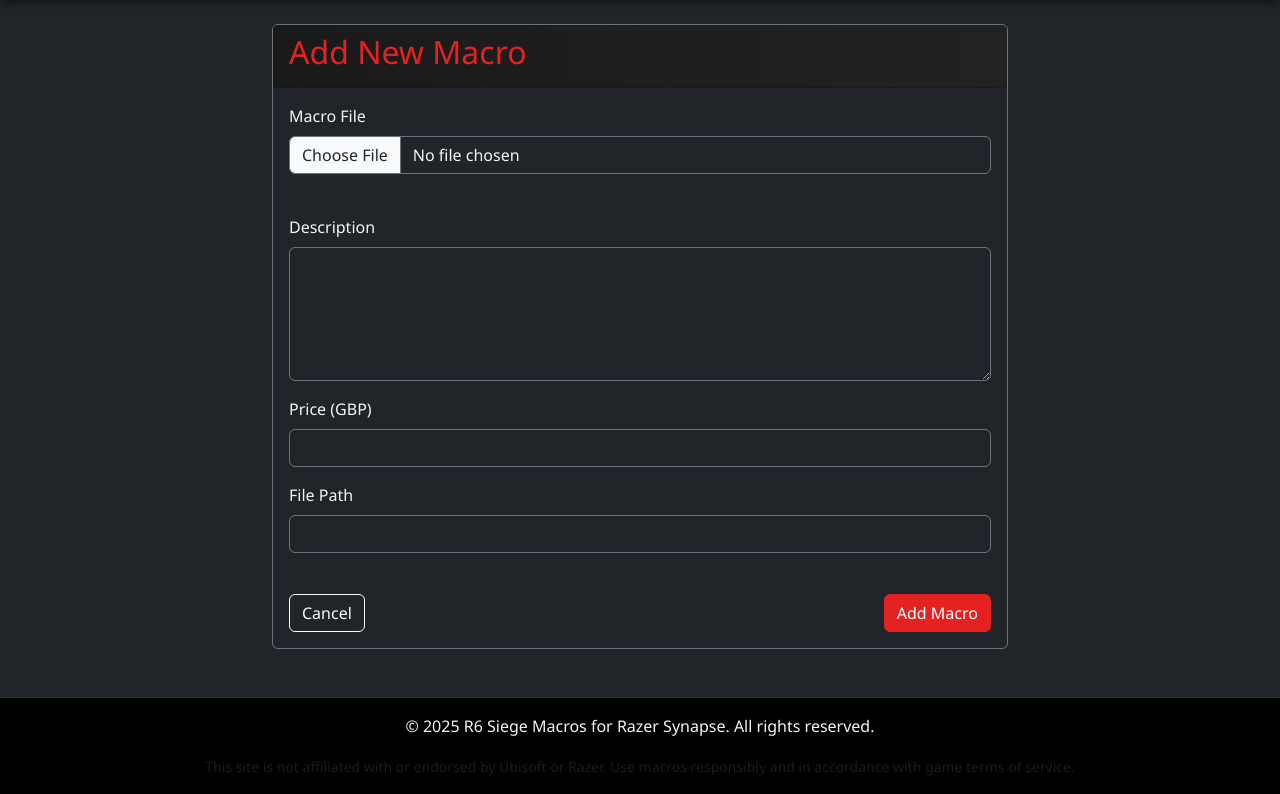
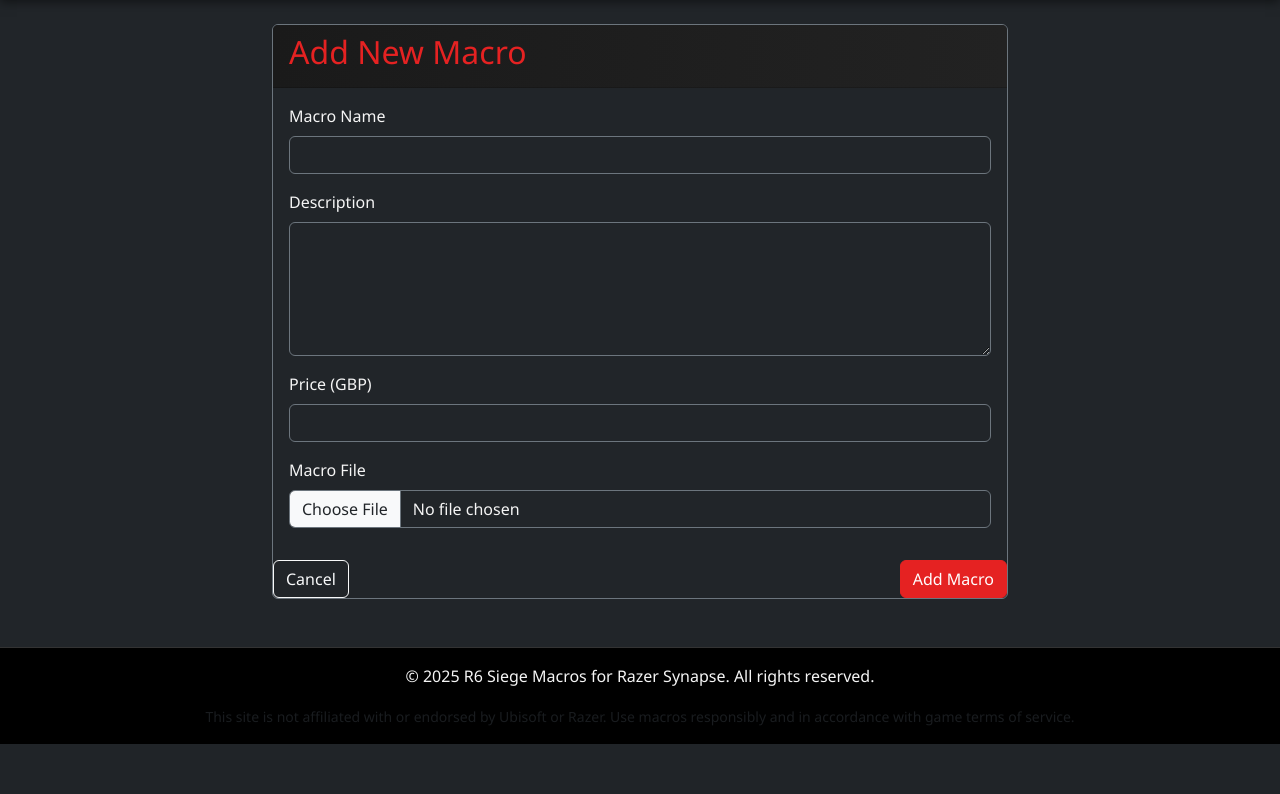
Before and after one commit to ArchieDxncan/DCN, a Flask app: page /admin/add_macro in a window 1280 px wide. Shown: the part 62-856 px from the top of the page. After the commit the page ends 806 px from the top, so only its background shows below. Run offline with Flask 3, Linux system fonts and the light colour scheme; a user stored in the database is signed in; some libraries are stand-ins or nearby versions.

Commit message:
Update add_macro.html

```diff
--- a/templates/add_macro.html
+++ b/templates/add_macro.html
@@ -13,11 +13,8 @@
             <div class="card-body">
                 <form method="POST" enctype="multipart/form-data">
                     <div class="mb-3">
-                        <label for="macro_file" class="form-label">Macro File</label>
-                        <input type="file" class="form-control bg-dark text-light border-secondary" id="macro_file" name="macro_file" required>
-                        <div class="form-text text-muted">
-                            Upload your macro file(s) (.xml)
-                        </div>
+                        <label for="name" class="form-label">Macro Name</label>
+                        <input type="text" class="form-control bg-dark text-light border-secondary" id="name" name="name" required>
                     </div>
 
                     <div class="mb-3">
@@ -31,10 +28,8 @@
                     </div>
 
                     <div class="mb-3">
-                        <label for="file_path" class="form-label">File Path</label>
-                        <input type="text" class="form-control bg-dark text-light border-secondary" id="file_path" name="file_path" required>
-                        <div class="form-text text-muted">
-                            In a production environment, this would be a file upload field.
+                        <label for="macro_file" class="form-label">Macro File</label>
+                        <input type="file" class="form-control bg-dark text-light border-secondary" id="macro_file" name="macro_file" required>
                         </div>
                     </div>
 
```
